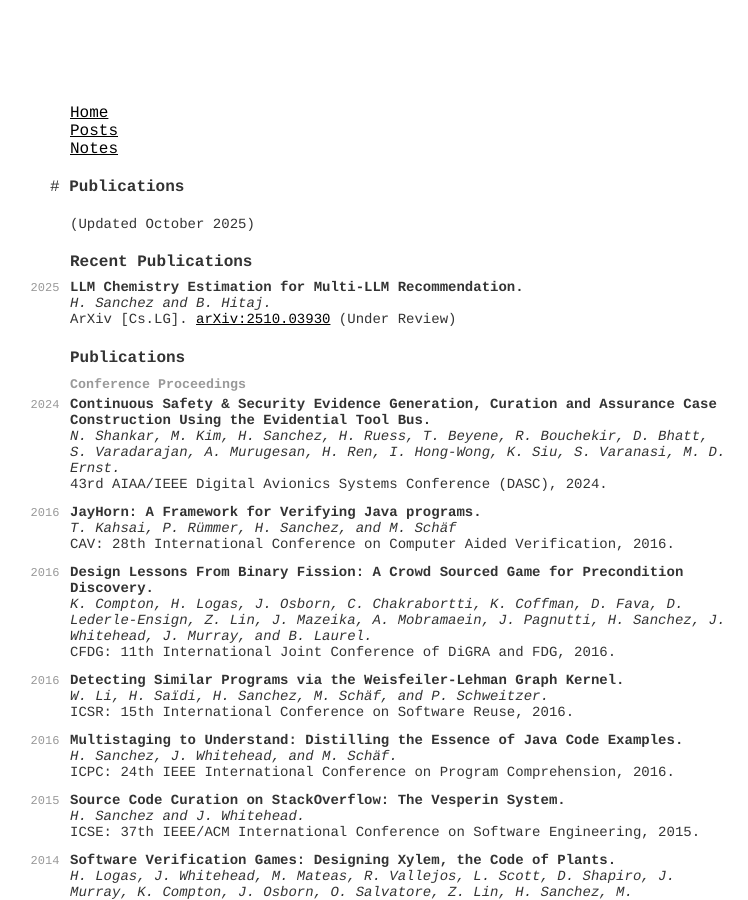
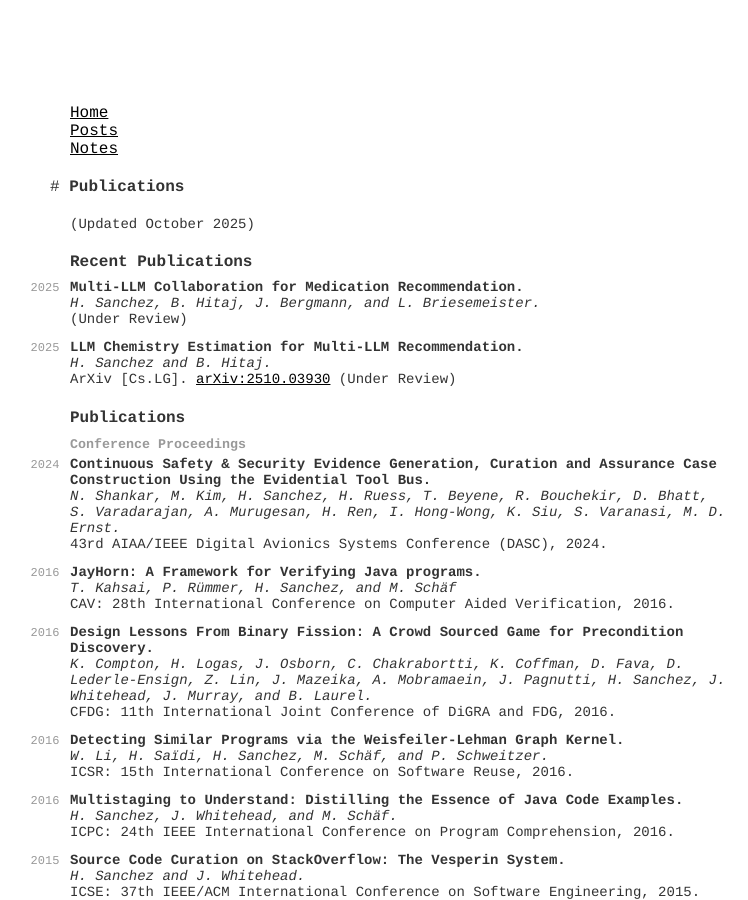
Before and after one commit to hsanchez/hsanchez.github.io, a Jekyll site: the page built from posts/notes/_posts/2025-10-25-pubs.md, in a window 1280 px wide and 900 px high. Shown: the whole window, without its empty margins (240-988 px from the left). Built offline with Jekyll 4.4.1, drawn with Linux system fonts in a browser that asks for light colours; some of the changed text lies outside the part shown.

Commit message:
Updates pubs

```diff
--- a/posts/notes/_posts/2025-10-25-pubs.md
+++ b/posts/notes/_posts/2025-10-25-pubs.md
@@ -83,6 +83,14 @@ title: Publications
 <div class="shifted">
   <div class="section">
     <div class="heading" id="recent">Recent Publications</div>
+    <div class="entry">
+      <div class="year">2025</div>
+      <div class="item">
+        <span class="bold">Multi-LLM Collaboration for Medication Recommendation.</span><br />
+        <span class="emph">H. Sanchez, B. Hitaj, J. Bergmann, and L. Briesemeister.</span> <br />
+        <span class="deemph">(Under Review)</span>
+      </div>
+    </div>
     <div class="entry">
       <div class="year">2025</div>
       <div class="item">
@@ -281,6 +289,14 @@ title: Publications
   <div class="entry">
     <div class="year">2025</div>
     <div class="item">
+      <span class="bold">Multi-LLM Collaboration for Medication Recommendation.</span><br />
+      <span class="emph">H. Sanchez, B. Hitaj, J. Bergmann, and L. Briesemeister.</span> <br />
+      <span class="deemph">(Under Review)</span>
+    </div>
+  </div>
+  <div class="entry">
+    <div class="year">2025</div>
+    <div class="item">
       <span class="bold">LLM Chemistry Estimation for Multi-LLM Recommendation.</span><br />
       <span class="emph">H. Sanchez and B. Hitaj.</span> <br />
       <span class="deemph">ArXiv [Cs.LG]. <a href="https://arxiv.org/abs/2510.03930">arXiv:2510.03930</a> (Under Review)</span>
```
Also changed, not shown: posts/notes/_posts/2017-02-01-cv.md (+8 -0 lines).
